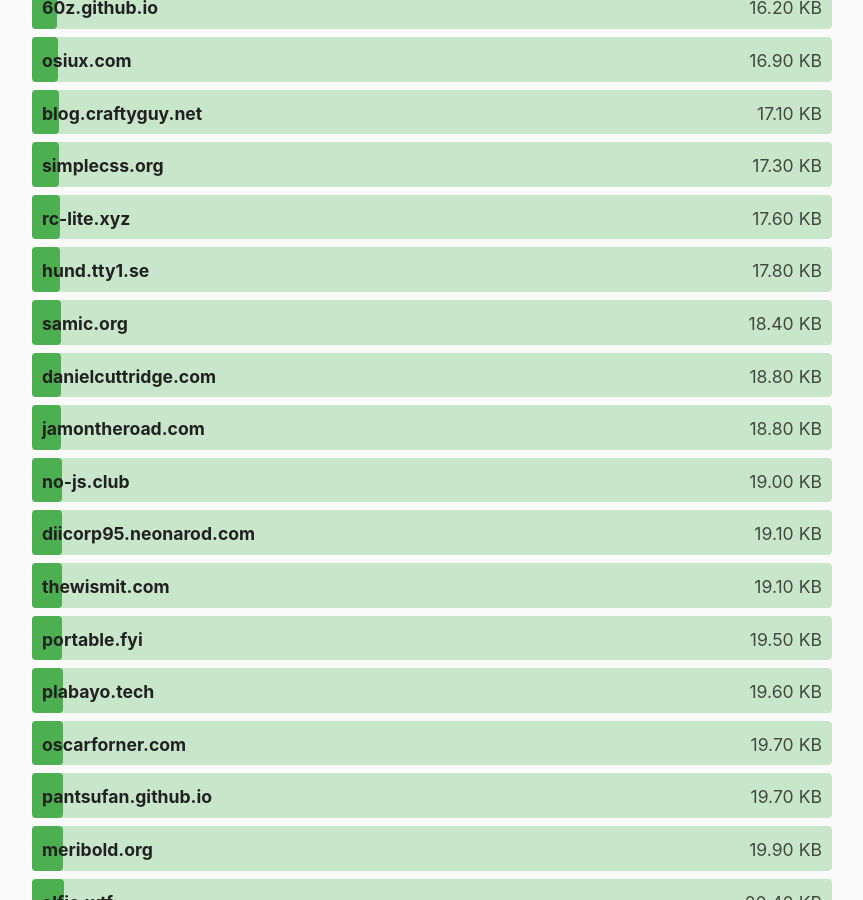
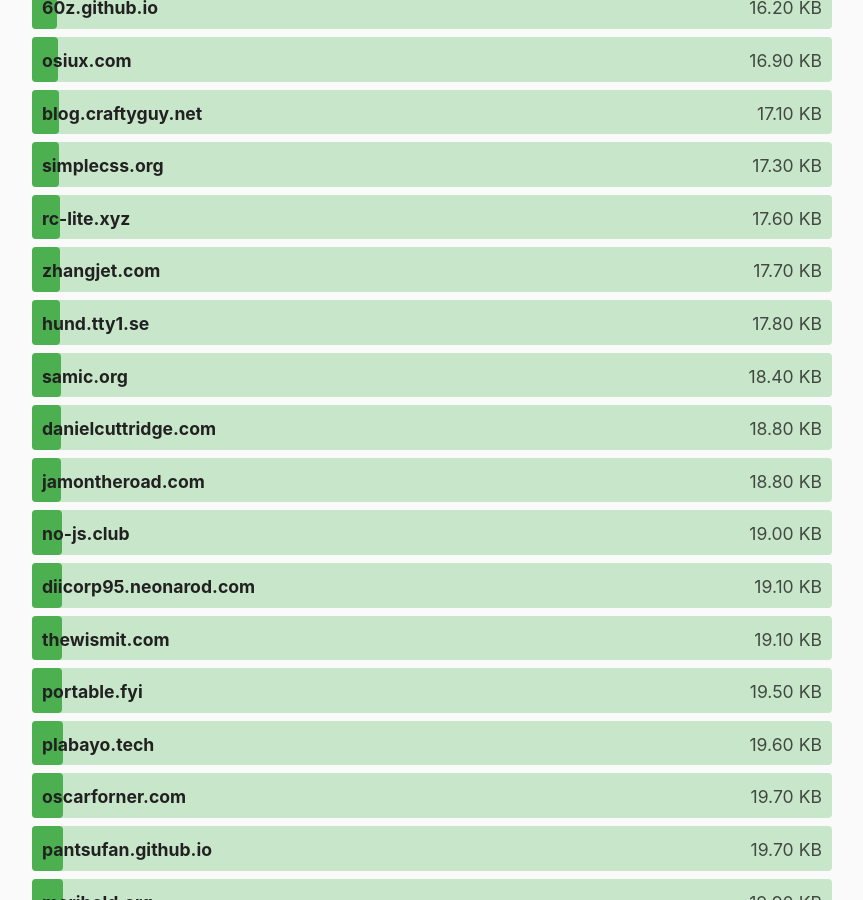
Before and after one commit to kevquirk/512kb.club, a Jekyll site: the page built from index.md, in a window 1280 px wide and 900 px high, scrolled down 6214 px. Shown: the whole window, without its empty margins (208-1071 px from the left). Built offline with Jekyll 4.4.1, drawn with Linux system fonts in a browser that asks for light colours.

Commit message:
Add Site zhangjet.com

```diff
--- a/_data/sites.yml
+++ b/_data/sites.yml
@@ -2378,6 +2378,11 @@
   size: 175
   last_checked: 2022-04-26
 
+- domain: zhangjet.com
+  url: https://zhangjet.com/
+  size: 17.7
+  last_checked: 2022-06-24
+
 - domain: zoia.org
   url: https://zoia.org
   size: 22.1
```
